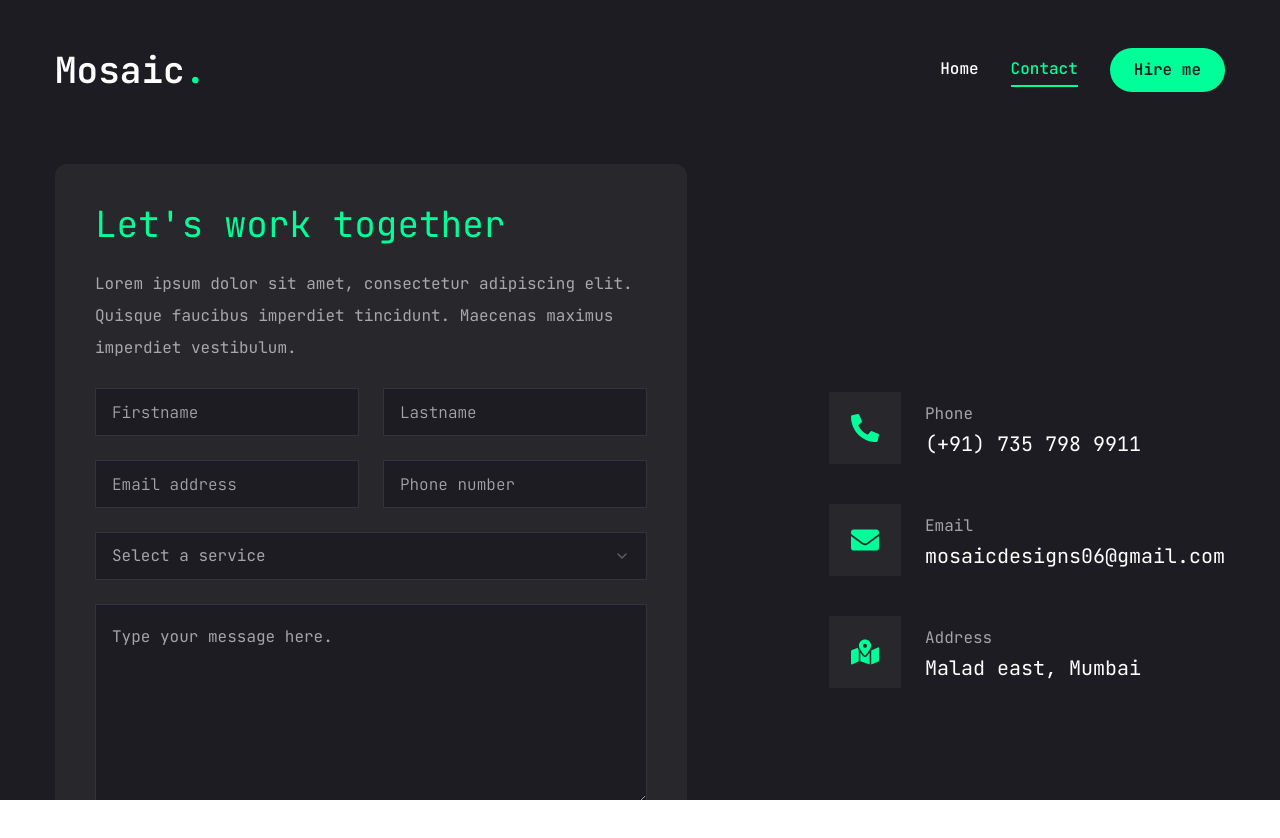
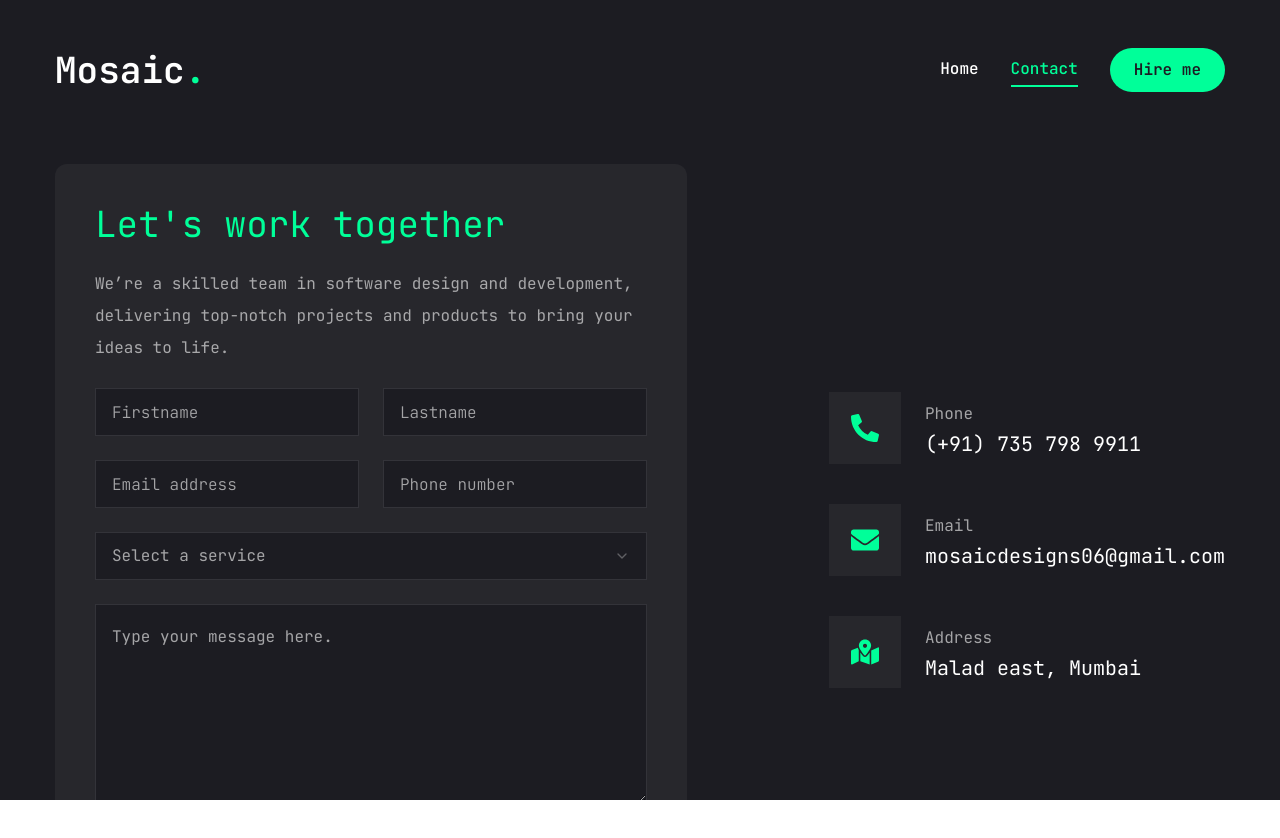
Before and after one commit to MosiacDesigns/mosaic-portfolio, a Next.js app: page /contact in a window 1280 px wide. Shown: the top 838 px of the page. Built offline with nearby package versions, Linux system fonts and the light colour scheme.

Commit message:
chore: textual changes

```diff
--- a/src/app/contact/page.tsx
+++ b/src/app/contact/page.tsx
@@ -57,9 +57,9 @@ export default function ContactPage() {
                 Let&apos;s work together
               </h3>
               <p className="text-white/60">
-                Lorem ipsum dolor sit amet, consectetur adipiscing elit. Quisque
-                faucibus imperdiet tincidunt. Maecenas maximus imperdiet
-                vestibulum.
+                We’re a skilled team in software design and development,
+                delivering top-notch projects and products to bring your ideas
+                to life.
               </p>
               {/* input */}
               <div className="grid grid-cols-1 md:grid-cols-2 gap-6">
--- a/src/app/page.tsx
+++ b/src/app/page.tsx
@@ -15,11 +15,11 @@ const Home = () => {
               Software Designer <span className="text-accent">&</span> Developer
             </span>
             <h1 className="h1 mb-6">
-              Hello We are <br /> <span className="text-accent">Mosiac</span>
+              Hello, We are <br /> <span className="text-accent">Mosiac</span>
             </h1>
             <p className="max-w-[500px] mb-9 text-white/80">
-              I excel at crafting elegant digital experiences and I am
-              proficient in various programming languages and technologies.
+              We excel at crafting elegant digital experiences and we are
+              proficient in various programming languages and designing technologies.
             </p>
 
             {/* btn and socials */}
```
